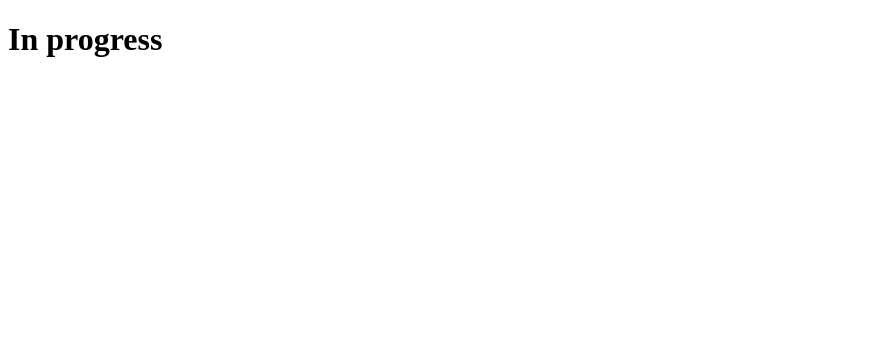
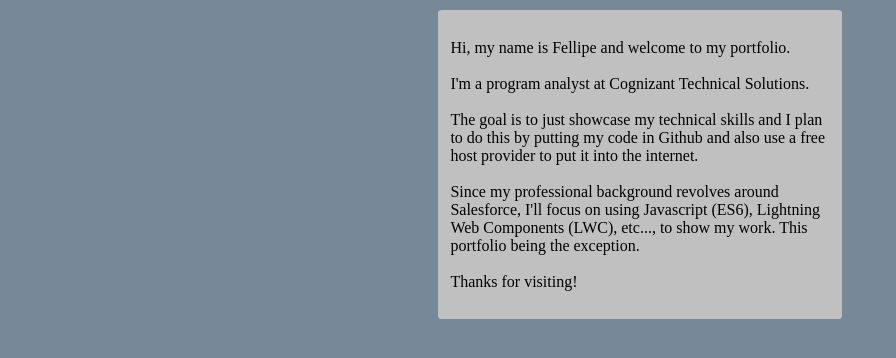
Before and after one commit to fddemora/fddemora.github.io, a website: page index.html in a window 1280 px wide. Shown: the whole page, without its empty margins (0-896 px from the left). Drawn offline with Linux system fonts and the light colour scheme.

Commit message:
update to portfolio (html/css)

```diff
--- a/index.html
+++ b/index.html
@@ -4,9 +4,23 @@
     <meta charset="UTF-8">
     <meta http-equiv="X-UA-Compatible" content="IE=edge">
     <meta name="viewport" content="width=device-width, initial-scale=1.0">
+    <link rel="stylesheet" href="style.css">
     <title>Document</title>
 </head>
 <body>
-    <h1>In progress</h1>
+    <div class="container1">
+        <div class="child-container1">
+            <p>
+                Hi, my name is Fellipe and welcome to my portfolio. <br><br>
+                I'm a program analyst at Cognizant Technical Solutions. <br><br>
+                The goal is to just showcase my technical skills and I plan to do this
+                by putting my code in Github and also use a free host provider to put it into
+                the internet. <br><br>
+                Since my professional background revolves around Salesforce, I'll focus on using Javascript (ES6), Lightning Web Components (LWC), etc..., to show my work.
+                This portfolio being the exception.<br><br>
+                Thanks for visiting!
+            </p>
+        </div>
+    </div>
 </body>
 </html>
--- /dev/null
+++ b/style.css
@@ -0,0 +1,16 @@
+body{
+    background-color: lightslategray;
+}
+
+.container1 {
+    width: 100%;
+}
+
+.child-container1 {
+    margin: 10px auto;
+    width: 30%;
+    background-color: silver;
+    padding: 1%;
+    border-radius: 1%;
+
+}
```
Also changed, not shown: 1 other file.
